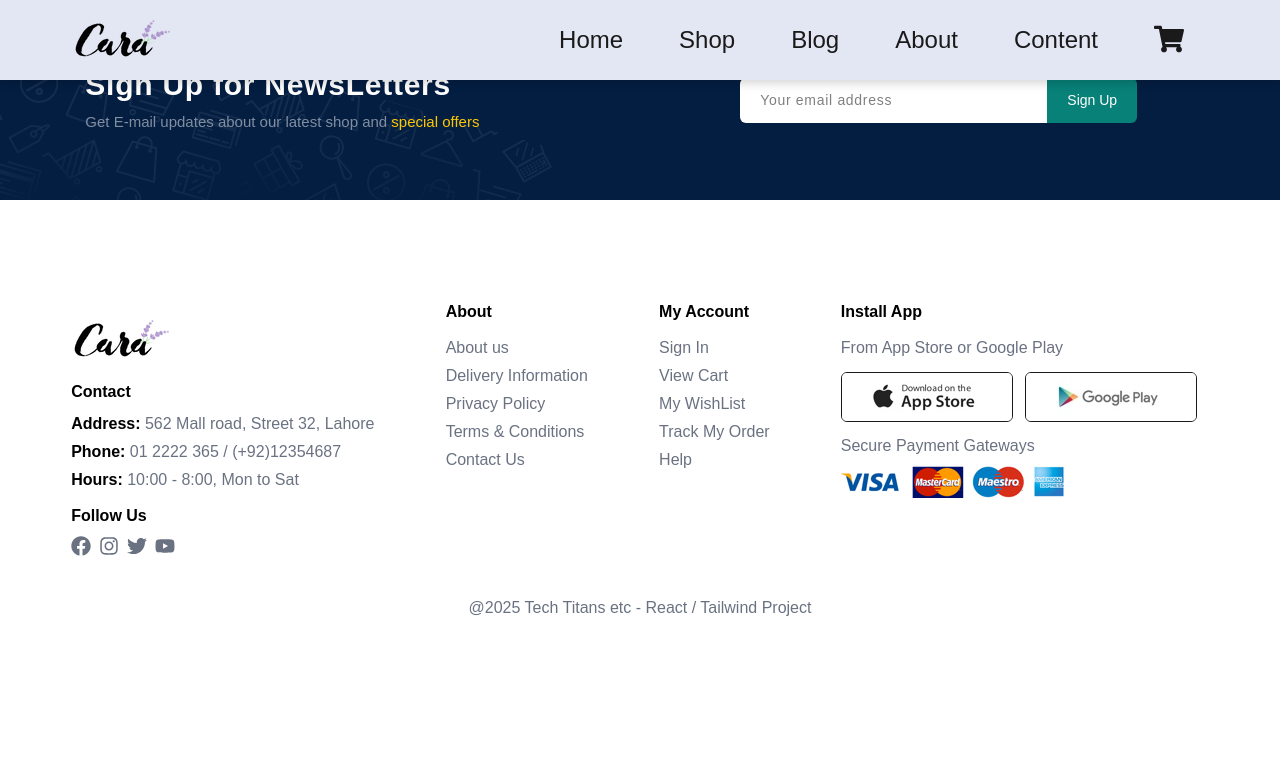
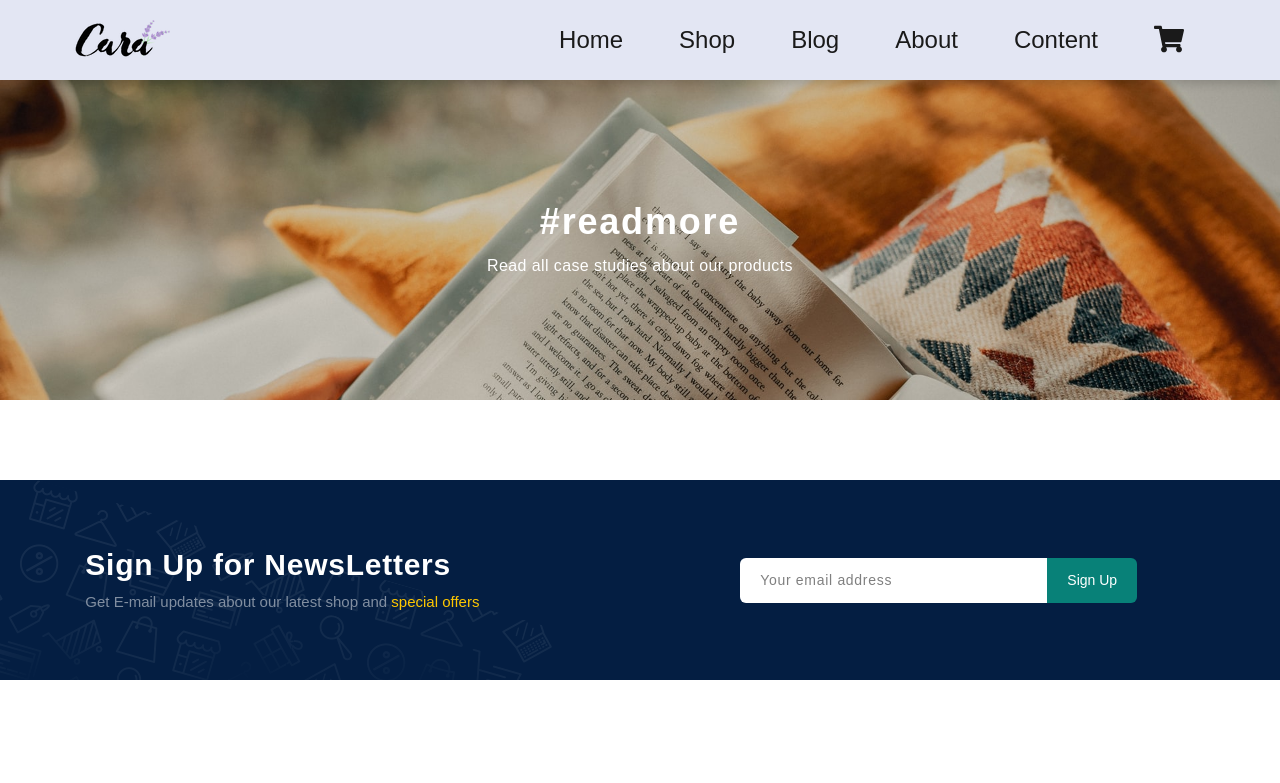
Before and after one commit to BasitAli-Code/Ecommerce-Site, a React (Vite) app: page /blog in a window 1280 px wide. Shown: the top 783 px of the page. Built offline with nearby package versions, Linux system fonts and the light colour scheme.

Commit message:
Started working on blog page

```diff
--- a/src/App.jsx
+++ b/src/App.jsx
@@ -3,6 +3,7 @@ import { Routes , Route } from 'react-router-dom'
 import Header from './components/Header'
 import LandingPage from './pages/LandingPage.jsx'
 import ShopPage from './pages/ShopPage.jsx'
+import Blog from './pages/Blog.jsx'
 import NewsLetter from './components/NewsLetter.jsx'
 import Footer from './components/Footer.jsx'
 
@@ -15,6 +16,7 @@ const App = () => {
 
         <Route path = '/' element = {<LandingPage/>} />
         <Route path = "/shop" element = {<ShopPage/>} />
+        <Route path = '/blog' element = {<Blog/>} />
 
       </Routes>
       <NewsLetter/>
--- /dev/null
+++ b/src/components/TopImage.jsx
@@ -0,0 +1,22 @@
+import React from 'react'
+
+const TopImage = ({ imageSrc , mainHeading , subText }) => {
+  return (
+    <>
+
+         <div className="w-full my-20 bg-cover gap-3 flex flex-col justify-center items-center h-80"
+        style={{ backgroundImage: `url(${imageSrc})`}}>
+            <h1 className="tracking-wider text-white text-4xl font-bold">
+                {mainHeading}
+            </h1>
+            <p className='tracking-wide text-white'>
+                {subText}
+            </p>
+        </div>
+
+
+    </>
+  )
+}
+
+export default TopImage
--- /dev/null
+++ b/src/pages/Blog.jsx
@@ -0,0 +1,13 @@
+import React from 'react'
+import TopImage from '../components/TopImage.jsx'
+
+const Blog = () => {
+  return (
+    <>
+        <TopImage imageSrc = 'src/assets/images/b19.jpg' mainHeading = "#readmore"
+        subText = "Read all case studies about our products" />
+    </>
+  )
+}
+
+export default Blog
--- a/src/pages/ShopPage.jsx
+++ b/src/pages/ShopPage.jsx
@@ -1,5 +1,6 @@
 import React, { useState } from 'react'
 import ProductSection from '../components/ProductSection.jsx'
+import TopImage from '../components/TopImage.jsx'
 import { ProductImages , ArrivalImages  } from '../data/ProductsData.js'
 
 const ShopPage = () => {
@@ -10,15 +11,8 @@ const ShopPage = () => {
   return (
     <>
 
-        <div className="w-full my-20 bg-cover gap-3 flex flex-col justify-center items-center h-80"
-        style={{ backgroundImage:"url('src/assets/images/b1.jpg')"}}>
-            <h1 className="tracking-wider text-white text-4xl font-bold">
-                #stayhome
-            </h1>
-            <p className='tracking-wide text-white'>
-                Save more with coupons & 70% off!
-            </p>
-        </div>
+        <TopImage imageSrc = 'src/assets/images/b1.jpg' mainHeading = "#stayhome"
+        subText = "Save more with coupons & 70% off!" />
 
         <ProductSection isTitlePresent = {false} titleFirst = "Tech"
         titleSecond = "Titans" images = {currentImages} />
```
